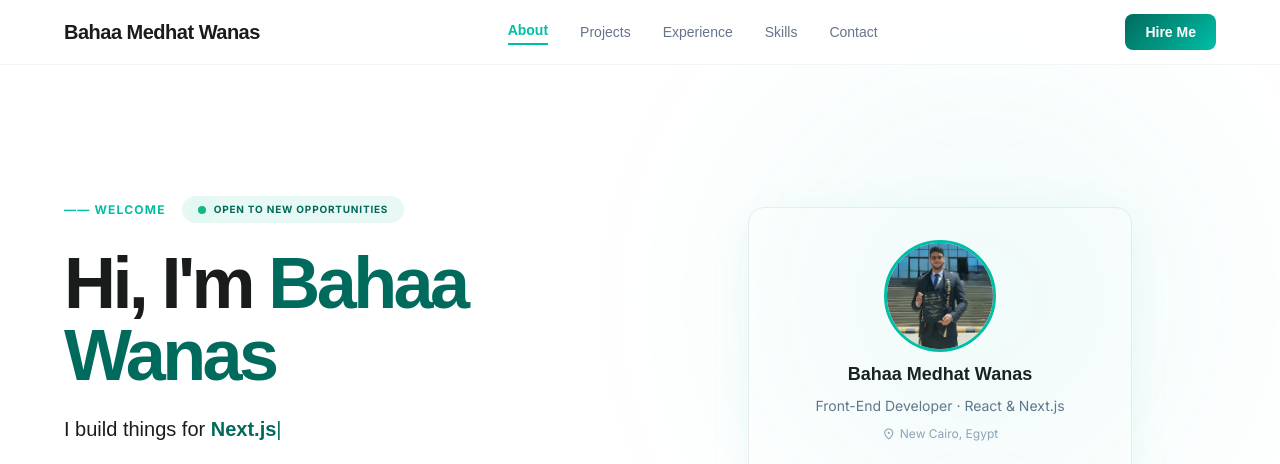
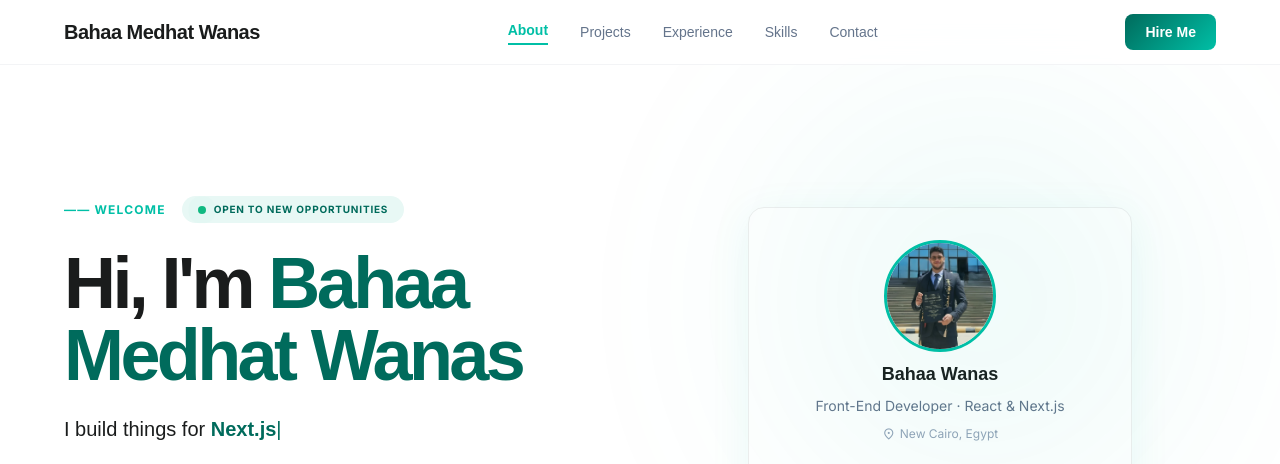
Before and after one commit to BahaaMedhat11/bahaa-wanas-portfolio, a plain HTML site: page index.html in a window 1280 px wide. Shown: the top 464 px of the page. Drawn offline with nearby package versions, Linux system fonts and the light colour scheme; a web font is replaced by a local one.

Commit message:
Update name from 'Bahaa Medhat Wanas' to 'Bahaa Wanas'

```diff
--- a/index.html
+++ b/index.html
@@ -478,7 +478,7 @@
             <h1
               class="font-satoshi text-5xl md:text-7xl font-extrabold tracking-tighter text-on-surface leading-none"
             >
-              Hi, I'm <span class="text-primary">Bahaa<br /> Wanas</span>
+              Hi, I'm <span class="text-primary">Bahaa<br />Medhat Wanas</span>
             </h1>
             <p class="text-on-surface text-xl font-satoshi font-medium">
               I build things for
@@ -561,7 +561,7 @@
                   />
                 </div>
                 <p class="font-satoshi font-bold text-lg text-on-surface">
-                  Bahaa Medhat Wanas
+                  Bahaa Wanas
                 </p>
                 <p class="text-sm text-slate-500">
                   Front-End Developer &middot; React &amp; Next.js
```
